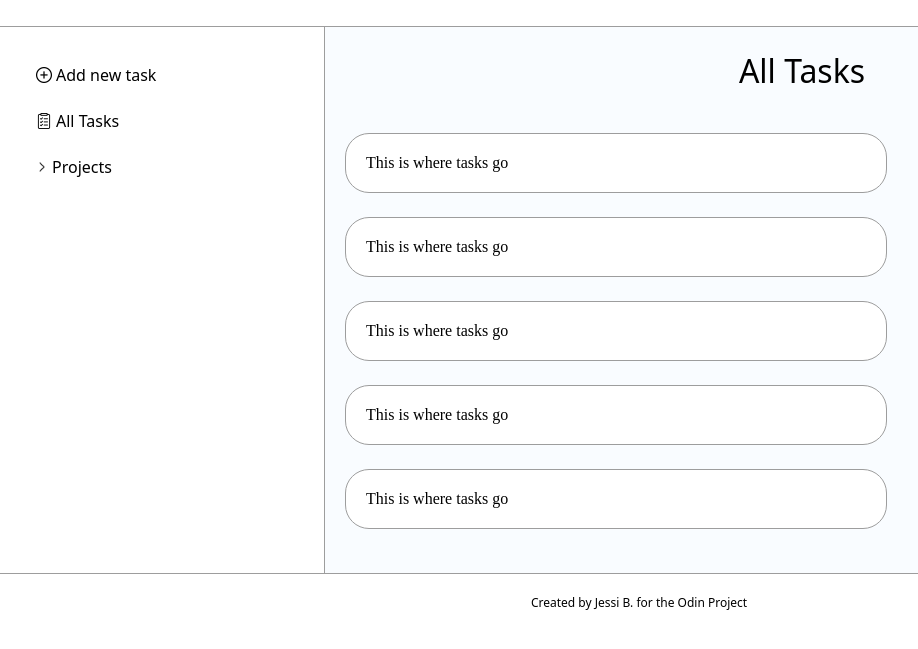
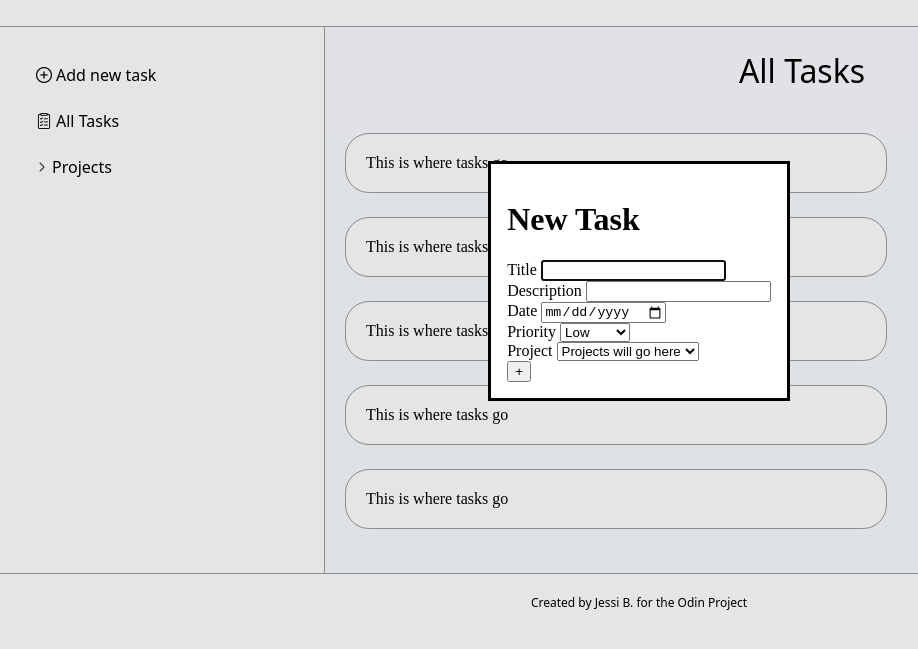
Before and after one commit to baumjessi/to-do-list, a website built with webpack: page src/index.html in a window 1280 px wide. Both pictures are taken after a click on the button "Add new task". Shown: the part 119-768 px from the top of the page, without its empty margins (1-919 px from the left). Built offline with nearby package versions, Linux system fonts and the light colour scheme.

Commit message:
Create "add task" form
Create a modal/form that pops up when the "Add new task" button is
clicked. The modal displays, but it does not yet validate data and
is unable to close.

```diff
--- a/src/index.html
+++ b/src/index.html
@@ -13,11 +13,43 @@
     </header>
     <div class="app-content">
       <div class="sidebar" id="sidebar">
-        <button class="add-task-button">
+        <button class="add-task-button" id="add-task-button">
             <img src="./assets/add.png" class="sidebar-icon add-icon" alt="Add icon">Add new task</button>
         <button class="all-tasks-button">
             <img src="./assets/all-tasks.png" class="sidebar-icon all-tasks-icon" alt="All tasks icon">
-            All Tasks</buttton>
+            All Tasks</button>
+        <dialog id="new-task-dialog">
+          <form id="new-task-form">
+            <h1>New Task</h1>
+            <div class="dialog-input">
+              <label for="title">Title</label>
+              <input type="text" id="title" name="title" required>
+            </div>
+             <div class="dialog-input">
+              <label for="description">Description</label>
+              <input type="text" id="description" name="description" required>
+            </div>
+             <div class="dialog-input">
+              <label for="title">Date</label>
+              <input type="date">
+            </div>
+             <div class="dialog-input">
+              <label for="priority">Priority</label>
+              <select id="priority" name="priority">
+                <option value="low">Low</option>
+                <option value="medium">Medium</option>
+                <option value="high">High</option>
+                </select>
+            </div>
+             <div class="dialog-input">
+              <label for="project">Project</label>
+              <select id="project" name="project">
+                <option value="project">Projects will go here</option>
+               </select>
+            </div>
+             <button class="form-submit">+</button>
+          </form>
+        </dialog>
         <button class="project-dropdown-button" id="project-dropdown-button">
             <img src="./assets/right-arrow.png" class="sidebar-icon right-arrow" Alt="Arrow to expand projects list">Projects
             </button>
--- a/src/index.js
+++ b/src/index.js
@@ -2,6 +2,7 @@ import "./style.css";
 import { addToTaskLibrary, displayTaskLibrary, filterTaskByProject, removeFromTaskLibrary } from "./task-library";
 import { addToProjectLibrary, displayProjectLibrary } from "./project-library";
 import { projectDivEventHandler } from "./project-dom";
+import { addTaskViaBtn } from "./task-dom";
 
 addToTaskLibrary("Practice Ollie", "N/A", "10/31/2025", "High", "skateboarding");
 addToTaskLibrary("practice shuvit", "N/A", "10/31/2025", "Medium", "skateboarding");
@@ -22,3 +23,5 @@ displayProjectLibrary();
 displayProjectLibrary();
 
 projectDivEventHandler();
+
+addTaskViaBtn();
--- /dev/null
+++ b/src/task-dom.js
@@ -0,0 +1,11 @@
+function addTaskViaBtn() {
+    let addTaskBtn = document.getElementById("add-task-button");
+    let newTaskDialog = document.getElementById("new-task-dialog");
+    addTaskBtn.addEventListener("click", (e) => {
+        newTaskDialog.showModal();
+    });
+}
+
+export {
+    addTaskViaBtn
+}
```
Also changed, not shown: src/dom-handler.js (deleted).
